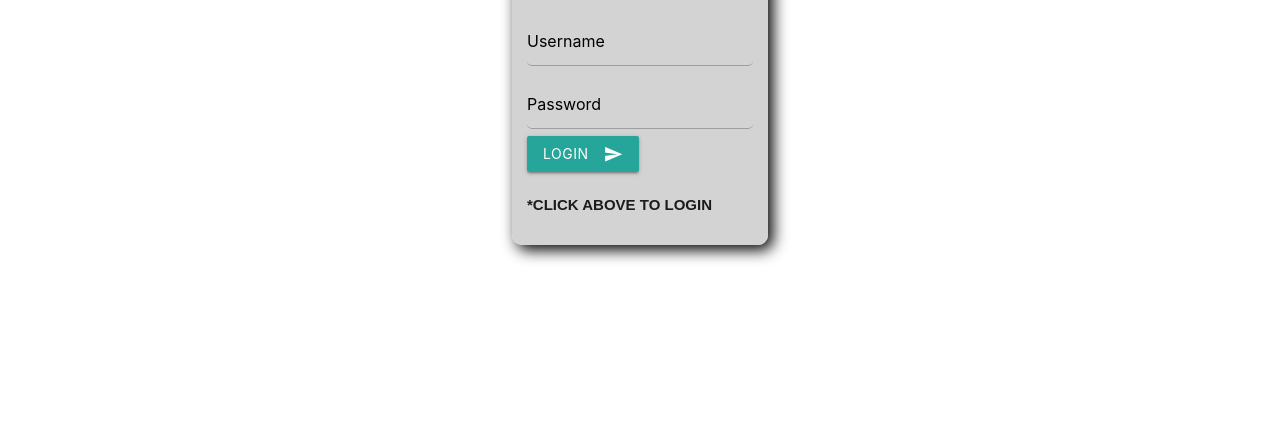
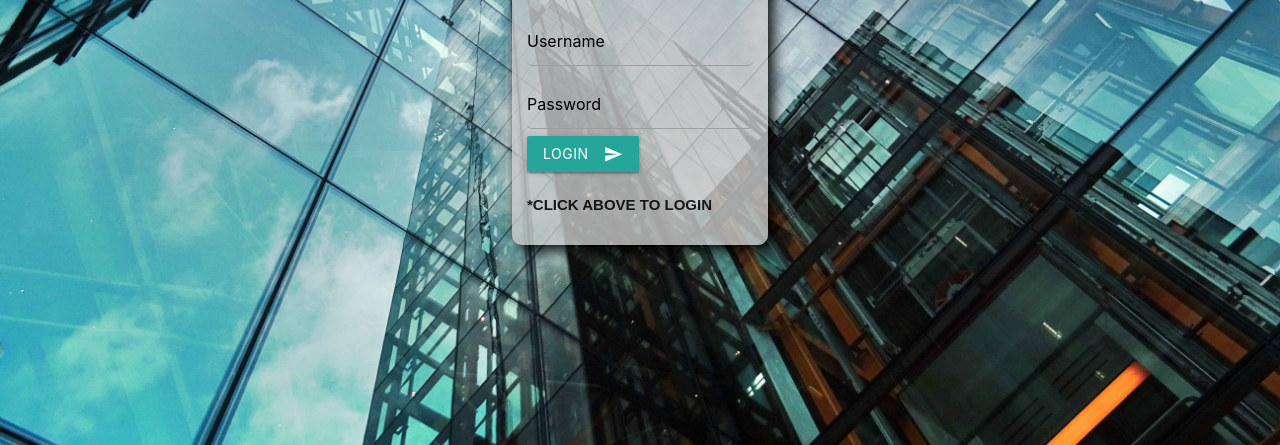
Before and after one commit to bax1111/Employee_Portal, a website: page dist/index.html in a window 1280 px wide. Shown: the part 355-800 px from the top of the page. Drawn offline with Linux system fonts and the light colour scheme; the site is published under a folder, as on GitHub Pages, so addresses that start at the root find nothing.

Commit message:
tried fixing the bg-img...again

```diff
--- a/scss/main.scss
+++ b/scss/main.scss
@@ -7,7 +7,7 @@
 }
 
 body {
-  background: url("/dist/img/bg_img.jpg") no-repeat fixed;
+  background: url("../img/bg_img.jpg") no-repeat fixed;
   background-size: 100vw;
   min-width: 1080px;
 
@@ -219,8 +219,6 @@ body {
   .weather-feed-iconTemp {
     font-size: 2em;
   }
-  .weather-feed-hum {
-  }
 }
 
 .weather-feed-cond {
```
Also changed, not shown: dist/css/main.css, dist/dashboard.html.
